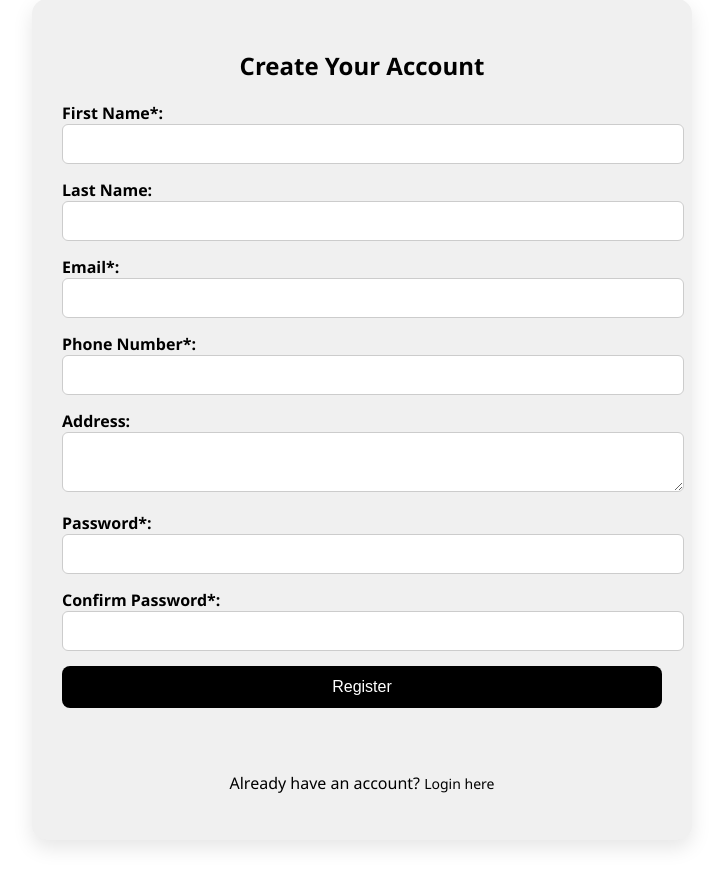
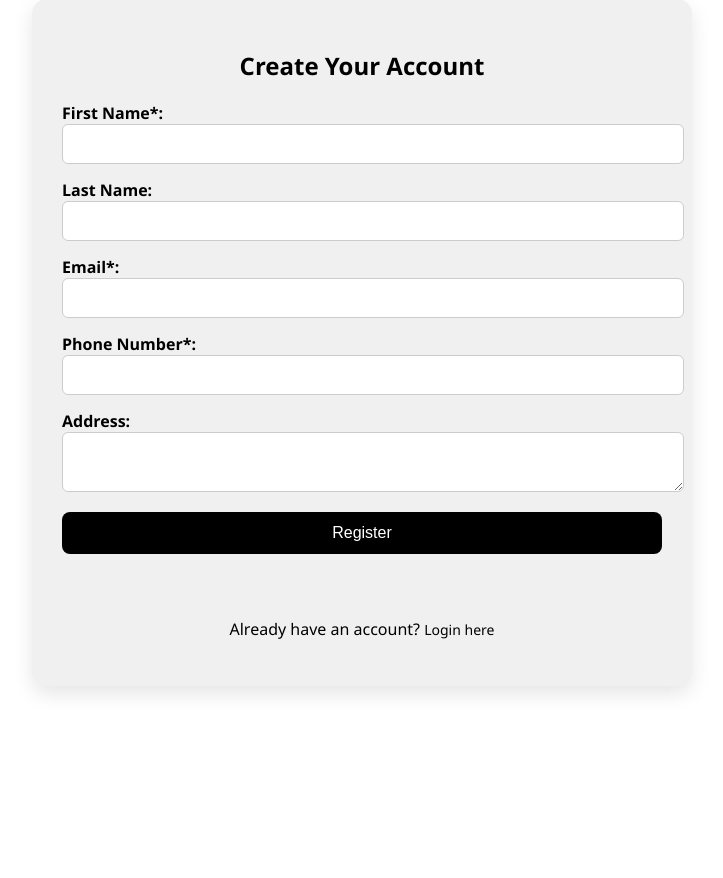
Before and after one commit to AjAjish/Django, a Django app: page /register/ in a window 1280 px wide. Shown: the part 39-917 px from the top of the page, without its empty margins (278-1001 px from the left). After the commit the page ends 733 px from the top, so only its background shows below. Run offline with Django 5.2, Linux system fonts and the light colour scheme.

Commit message:
Working on send email

```diff
--- a/myapp/templates/edit_form_data.html
+++ b/myapp/templates/edit_form_data.html
@@ -82,7 +82,7 @@
             id="first_name"
             name="first_name"
             value="{{ user.first_name }}"
-            required
+
           />
         </div>
 
@@ -103,7 +103,7 @@
             id="phone_no"
             name="phone_no"
             value="{{ user.phone_no }}"
-            required
+
           />
           {% if ph_no_error %}
           <div style="color: red">{{ ph_no_error }}</div>
@@ -117,7 +117,7 @@
             id="email"
             name="email"
             value="{{ user.email }}"
-            required
+
           />
           {% if email_error %}
           <div style="color: red">{{ email_error }}</div>
--- a/myapp/templates/register.html
+++ b/myapp/templates/register.html
@@ -105,7 +105,7 @@
             id="first_name"
             name="first_name"
             value="{{ request.POST.first_name }}"
-            required
+
           />
         </div>
 
@@ -128,7 +128,7 @@
             id="email"
             name="email"
             value="{{ request.POST.email }}"
-            required
+
           />
           {% if email_error %}
             <div class="error-message">{{ email_error }}</div>
@@ -158,32 +158,6 @@
             >{{ request.POST.address }}</textarea>
         </div>
 
-        <!-- Password Field -->
-        <div>
-          <label for="password">Password*:</label>
-          <input
-            type="password"
-            id="password"
-            name="password"
-            required
-          />
-        </div>
-
-        <!-- Confirm Password Field -->
-        <div>
-          <label for="confirm_password">Confirm Password*:</label>
-          <input
-            type="password"
-            id="confirm_password"
-            name="confirm_password"
-            required
-          />
-        </div>
-
-          {% if password_error %}
-            <div class="error-message">{{ password_error }}</div>
-          {% endif %}
-
         <!-- Submit Button -->
         <input type="submit" value="Register" />
       </form>
--- a/myapp/urls.py
+++ b/myapp/urls.py
@@ -5,6 +5,8 @@ urlpatterns = [
     path('', views.home, name='home'),
     path('register/', views.register, name='register'),
     path('login/',views.login,name='login'),
+    path('set_password/<uuid:user_id>/', views.set_password, name='set_password'),
+    path('send_welcome_email/<uuid:user_id>/', views.send_welcome_email, name='send_welcome_email'),
     path('list_form_data/',views.list_form_data,name='list_form_data'),
     path('search/', views.search, name='search'),
     path('logout/', views.logout, name='logout'),
--- a/myapp/views.py
+++ b/myapp/views.py
@@ -1,5 +1,8 @@
-from django.shortcuts import render,redirect
+from django.shortcuts import render,redirect, get_object_or_404
+from django.http import HttpResponse
 from django.contrib import messages
+from django.core.mail import send_mail
+from django.urls import reverse
 from .models import FormData
 
 def home(request):
@@ -88,21 +91,9 @@ def register(request):
         email = request.POST.get('email')
         phone_no = request.POST.get('phone_no')
         address = request.POST.get('address')
-        password = request.POST.get('password')
-        confirm_password = request.POST.get('confirm_password')
 
-        if password != confirm_password:
-            return render(request, 'register.html', {'password_error': 'Passwords do not match.'})
-
-        if FormData.objects.filter(phone_no=phone_no).exists():
-            return render(request, 'register.html', {'ph_no_error': 'Phone number already exists.'})
-
-        if FormData.objects.filter(email=email).exists():
-            return render(request, 'register.html', {'email_error': 'Email already exists.'})
-
-        FormData.objects.create(first_name=first_name, last_name=last_name, email=email, phone_no=phone_no, address=address, password=password)
-        messages.success(request, 'Registration successful. Please log in.')
-        return redirect('login')
+        user = FormData.objects.create(first_name=first_name, last_name=last_name, email=email, phone_no=phone_no, address=address)
+        send_welcome_email(request, user.user_id)
 
     return render(request, 'register.html')
 
@@ -115,3 +106,48 @@ def search(request):
         users = FormData.objects.all().filter(email__icontains=search_email).values()
         return render(request, 'list_form_data.html', {'users': users})
     return render(request, 'list_form_data.html', {'users': FormData.objects.all()})
+
+
+def set_password(request, user_id):
+    user = get_object_or_404(FormData, user_id=user_id)
+    if request.method == 'POST':
+        password = request.POST.get('password')
+        confirm_password = request.POST.get('confirm_password')
+        if password != confirm_password:
+            return render(request, 'set_password.html', {'user': user, 'password_error': 'Passwords do not match.'})
+        user.password = password
+        user.save()
+        messages.success(request, 'Password set successfully. Please log in.')
+        return redirect('login')
+    return render(request, 'set_password.html', {'user': user})
+
+
+def send_welcome_email(request, user_id):
+    user = FormData.objects.get(user_id=user_id)
+    # Construct the URL for the "Set Password" button
+    set_password_url = request.build_absolute_uri(reverse('set_password', args=[user_id]))
+
+    subject = "Set Password"
+    message = f"""
+    <html>
+        <body>
+            <p>Welcome to our website, {user.first_name}!</p>
+            <p>You can set your password by clicking the button below:</p>
+            <a href="{set_password_url}" style="background-color: #4CAF50; color: white; padding: 10px 15px; text-align: center; text-decoration: none; display: inline-block; border-radius: 5px; font-size: 16px;">
+                Set Password
+            </a>
+        </body>
+    </html>
+    """
+
+    # Send the email
+    send_mail(
+        subject,
+        '',
+        'helloffyt100@gmail.com',  # From Email Address
+        [user.email],                # Recipient Email
+        fail_silently=False,
+        html_message=message,        # HTML Email Body
+    )
+
+    return HttpResponse('Welcome email sent!')
--- a/myproject/settings.py
+++ b/myproject/settings.py
@@ -11,6 +11,7 @@ https://docs.djangoproject.com/en/5.2/ref/settings/
 """
 
 from pathlib import Path
+import os
 
 # Build paths inside the project like this: BASE_DIR / 'subdir'.
 BASE_DIR = Path(__file__).resolve().parent.parent
```
Also changed, not shown: 1 other file.
